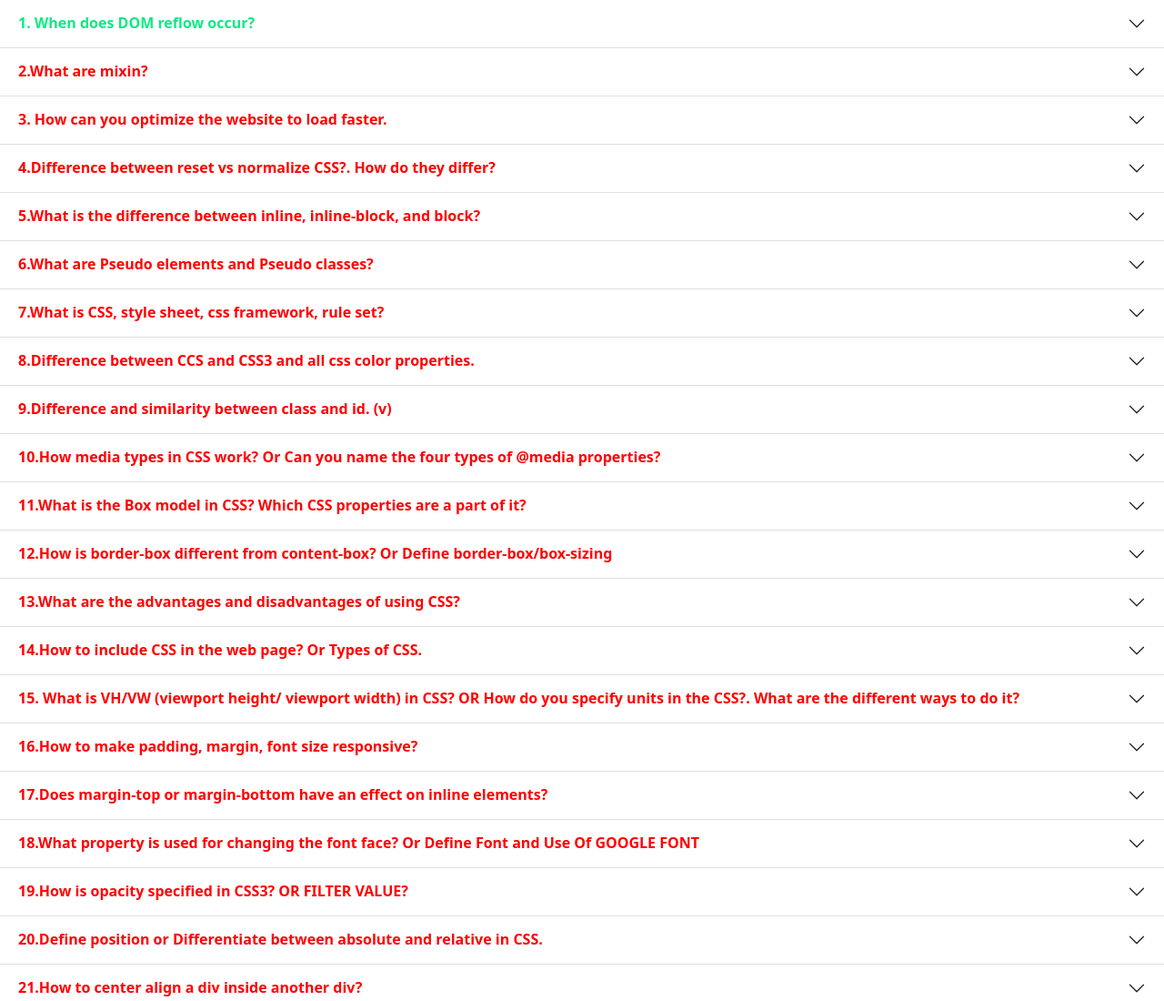
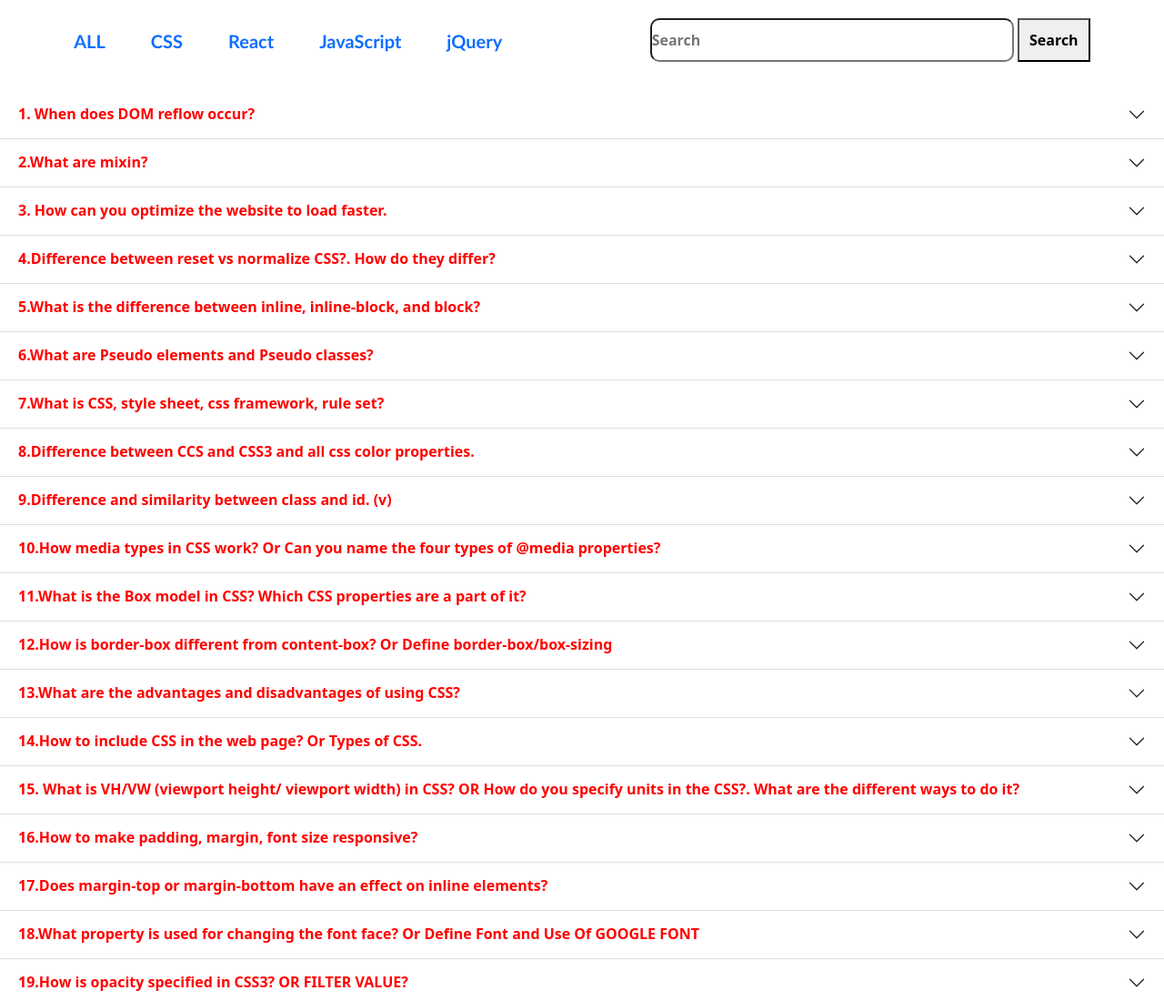
Before and after one commit to Srz20/MyNote, a plain HTML site: page index.html in a window 1280 px wide. Shown: the top 1100 px of the page at 91% size. Drawn offline with nearby package versions, Linux system fonts and the light colour scheme.

Commit message:
Update index.html

```diff
--- a/index.html
+++ b/index.html
@@ -16,6 +16,36 @@
 </head>
 
 <body>
+  <!DOCTYPE html>
+<html lang="en">
+
+<head>
+    <meta charset="UTF-8">
+    <meta http-equiv="X-UA-Compatible" content="IE=edge">
+    <meta name="viewport" content="width=device-width, initial-scale=1.0">
+    <title>Fixed Nav Bar</title>
+    <link rel="stylesheet" href="nav.css">
+
+</head>
+
+<body>
+    <nav>
+        <div class="left">
+            <ul>
+                <li><a href="#" onclick="home()">ALL</a></li>
+                <li><a href="#" onclick="css()">CSS</a></li>
+                <li><a href="#" onclick="react()">React</a></li>
+                <li><a href="#" onclick="js()">JavaScript</a></li>
+                <li><a href="#" onclick="jq()">jQuery</a></li>
+            </ul>
+        </div>
+        <div class="right">
+            <form action="">
+                <input type="text" placeholder="Search" onkeyup="searchFun()" id="myInput">
+                <button value="" onclick="search()">Search</button>
+            </form>
+        </div>
+    </nav>
 
   <div class="cs"></div>
   <div class="js"></div>
```
